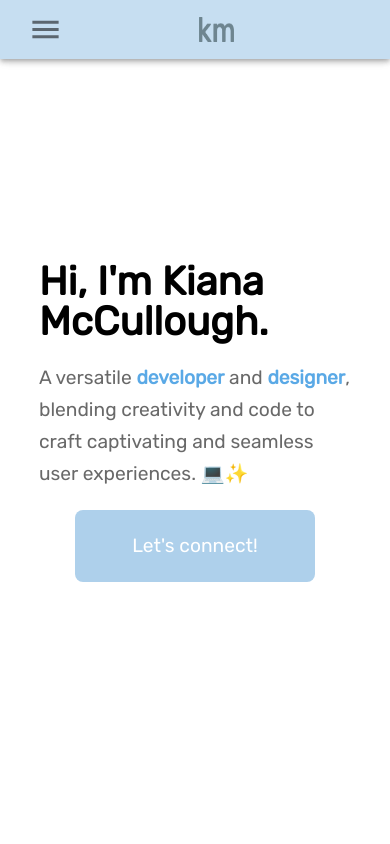
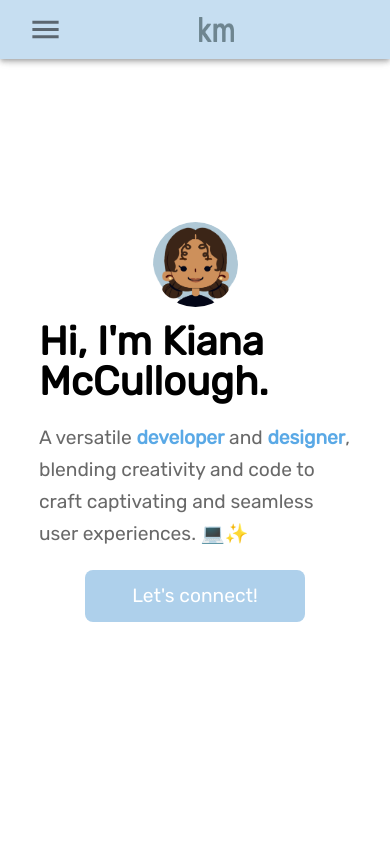
Before and after one commit to kianamcc/myportfolio, a React (Create React App) app: page / in a window 390 px wide. Shown: the top 844 px of the page. Built offline with nearby package versions, Linux system fonts and the light colour scheme; a web font is replaced by a local one.

Commit message:
show avatar on mobile as well

```diff
--- a/src/components/header/Header.css
+++ b/src/components/header/Header.css
@@ -102,14 +102,24 @@
 
   .connect-btn {
     align-self: center;
+    padding: 10px;
   }
 
   .header-container {
-    flex-direction: column;
+    flex-direction: column-reverse;
+  }
+
+  .header-img {
+    max-width: 85px;
+    height: 85px;
+  }
+
+  .header-left {
+    flex: 0.4;
   }
 
   .header-right {
-    display: none;
+    flex: 0;
   }
 }
 
@@ -117,6 +127,10 @@
   .header-right {
     display: flex;
     align-items: flex-start;
+  }
+
+  .header-right {
+    flex: 0.4;
   }
 
   .header-img {
@@ -148,6 +162,16 @@
   }
 }
 
+@media (min-width: 1024px) {
+  .header-left {
+    flex: 0.6;
+  }
+
+  .header-right {
+    flex: 0.4;
+  }
+}
+
 @media screen and (min-width: 320px) and (max-width: 844px) and (orientation: landscape) {
   .header-container {
     padding-top: 64px;
```
